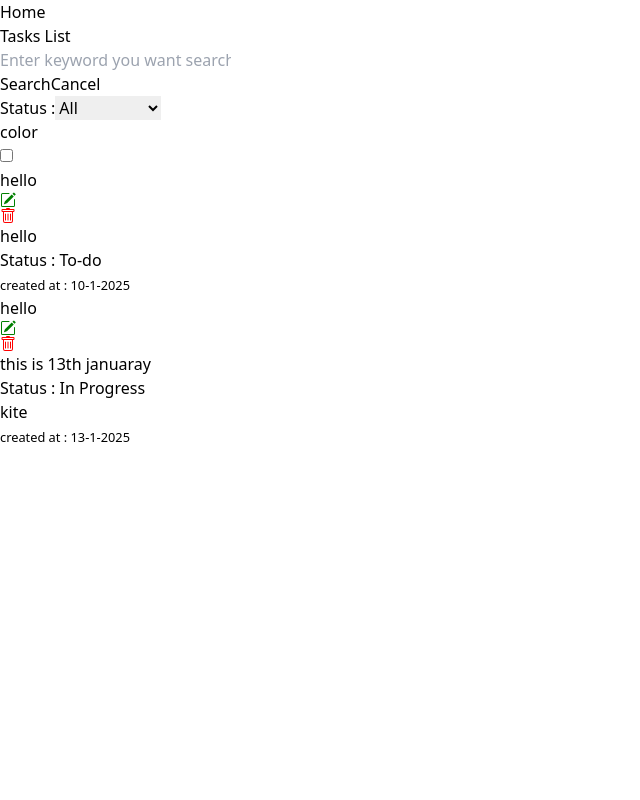
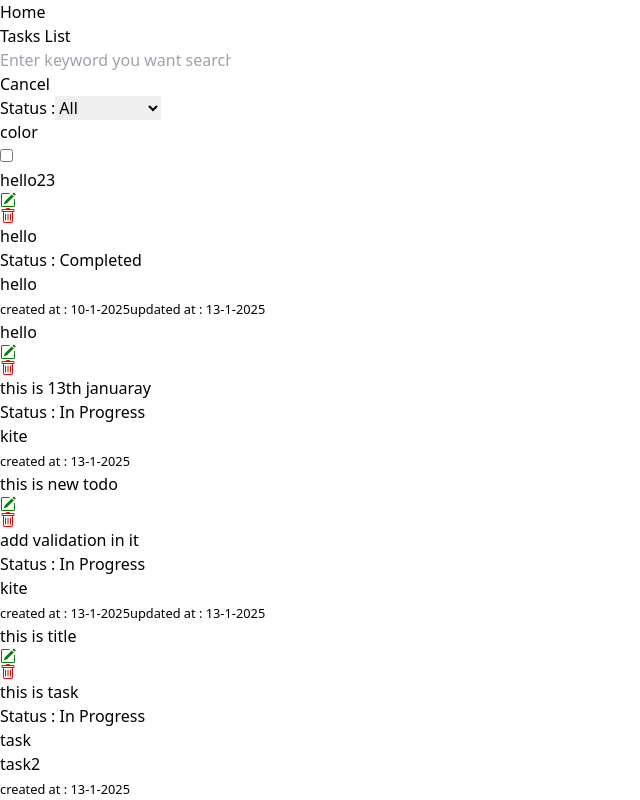
Before and after one commit to meet2883/todo-app, a React (Vite) app: page /list in a window 1280 px wide. Shown: the whole page, without its empty margins (0-640 px from the left). Built offline with nearby package versions, Linux system fonts and the light colour scheme; data requests are answered from the project's data file.

Commit message:
Improve search and filter functionality. And filter values whilte click on the todo tags.

```diff
--- a/db.json
+++ b/db.json
@@ -2,11 +2,14 @@
   "todos": [
     {
       "id": "3980",
-      "title": "hello",
+      "title": "hello23",
       "task": "hello",
       "createdAt": "10-1-2025",
-      "status": "To-do",
-      "tags": []
+      "status": "Completed",
+      "tags": [
+        "hello"
+      ],
+      "updatedDate": "13-1-2025"
     },
     {
       "id": "1413",
@@ -17,6 +20,28 @@
       "tags": [
         "kite"
       ]
+    },
+    {
+      "id": "3e9b",
+      "title": "this is new todo",
+      "task": "add validation in it",
+      "createdAt": "13-1-2025",
+      "status": "In Progress",
+      "tags": [
+        "kite"
+      ],
+      "updatedDate": "13-1-2025"
+    },
+    {
+      "id": "ab54",
+      "title": "this is title",
+      "task": "this is task",
+      "createdAt": "13-1-2025",
+      "status": "In Progress",
+      "tags": [
+        "task",
+        "task2"
+      ]
     }
   ]
 }
--- a/src/components/Card.jsx
+++ b/src/components/Card.jsx
@@ -20,6 +20,7 @@ class Card extends Component {
       updatedDate,
       startColor,
       tags,
+      handleclick
     } = this.props;
 
     const obj = {
@@ -41,18 +42,6 @@ class Card extends Component {
                         : "bg-white text-black"
                     }`}
         onMouseOver={() => {
-          // solution 1
-          // let number;
-          // let index = this.props.index + 1;
-
-          // if(index > 7) {
-          //     let diff = index / 7;
-          //     number = Math.floor(diff);
-          //     console.log(number)
-          // } else {
-          //     number = index;
-          // }
-
           // solution 2
           let number = Math.floor(Math.random() * (1, 7) + 1);
           let bg = obj[number];
@@ -94,6 +83,7 @@ class Card extends Component {
                 <div
                   key={index}
                   className={`${bg} flex items-center gap-1 rounded-full px-6 py-2 text-white`}
+                  onClick={(e) => handleclick(e,tag)}
                 >
                   {tag}
                 </div>
--- a/src/pages/List.jsx
+++ b/src/pages/List.jsx
@@ -20,11 +20,14 @@ class List extends Component {
       tag: "",
       tags: [],
       status: "",
+      isTagFilter: false,
+      tagQuery: "",
       filterValues: [],
       filterQuery: "",
       startColor: false,
       isTaskEmpty: false,
       isTitleEmpty: false,
+      isNoData : false
     };
     this.fetchTodoList = this.fetchTodoList.bind(this);
     this.deleteTodo = this.deleteTodo.bind(this);
@@ -38,6 +41,7 @@ class List extends Component {
     this.closeModel = this.closeModel.bind(this);
     this.handleColor = this.handleColor.bind(this);
     this.addTag = this.addTag.bind(this);
+    this.setFilterTagQuery = this.setFilterTagQuery.bind(this);
     this.handleCheckFieldValue = this.handleCheckFieldValue.bind(this);
   }
 
@@ -180,9 +184,15 @@ class List extends Component {
     }));
   };
 
+  setFilterTagQuery = (e, query) => {
+    e.preventDefault()
+    let searchQuery = query;
+    this.setState({ searchQuery })
+    this.searchTodos(e);
+  }
+
   // search tasks based on input string
-  searchTodos = (e) => {
-    e.preventDefault();
+  searchTodos = () => {
     const { searchQuery, todos, filterValues } = this.state;
 
     let data = filterValues.length > 0 ? filterValues : todos;
@@ -200,37 +210,55 @@ class List extends Component {
           updatedDate
             ?.toString()
             .toLowerCase()
-            .includes(searchQuery.toLowerCase())
+            .includes(searchQuery.toLowerCase()) ||
+          tags?.toString().toLowerCase().includes(searchQuery.toLowerCase())
         );
       });
 
+      if(filterResults.length > 0){
         this.setState({
           searchResults: filterResults,
+          isNoData : false
         });
+      } else {
+        this.setState({
+          searchResults: [],
+          isNoData : true
+        });
+      }
     }
   };
 
   //   filter tasks based on status
-  getfilterValues = (e) => {
+  getfilterValues = () => {
     // e.preventDefault();
-    let query = e.target.value;
-    this.setState({ filterQuery: query });
-    const { searchResults, todos } = this.state;
+    // let query = e.target.value;
+    // this.setState({ filterQuery: query });
+    const { searchResults, todos, searchQuery, filterQuery } = this.state;
 
     let filterData = searchResults.length > 0 ? searchResults : todos;
 
-    if (query === "All") {
+    if (filterQuery === "All") {
       this.setState({
         filterValues: [],
       });
     } else {
       const filterResults = filterData?.filter((todo) => {
-        return todo?.status === query;
+        return todo?.status === filterQuery;
       });
 
+      if(filterResults.length > 0){
         this.setState({
           filterValues: filterResults,
+          isNoData : false
         });
+      } else {
+        this.setState({
+          filterValues: [],
+          isNoData : true
+        });
+      }
+
     }
   };
 
@@ -240,6 +268,7 @@ class List extends Component {
     this.setState({
       searchQuery: "",
       searchResults: [],
+      isNoData : false
     });
   };
 
@@ -274,6 +303,16 @@ class List extends Component {
     document.addEventListener("keypress", this.handleKeyboardShortcuts);
   };
 
+  componentDidUpdate = (prevProps, prevState) => {
+    if(prevState.searchQuery !== this.state.searchQuery){
+      this.searchTodos();
+    }
+
+    if(prevState.filterQuery !== this.state.filterQuery){
+      this.getfilterValues()
+    }
+  }
+
   componentWillUnmount = () => {
     document.removeEventListener("keypress", this.handleKeyboardShortcuts);
   };
@@ -294,6 +333,7 @@ class List extends Component {
       isTitleEmpty,
       tags,
       tag,
+      isNoData
     } = this.state;
 
     const data =
@@ -328,12 +368,12 @@ class List extends Component {
                 isempty={0}
               />
 
-              <button
+              {/* <button
                 type="submit"
                 className="border border-none bg-blue-800 w-24 h-11 rounded-sm font-bold text-white"
               >
                 Search
-              </button>
+              </button> */}
 
               <button
                 type="reset"
@@ -352,7 +392,7 @@ class List extends Component {
                   name="filterQuery"
                   value={filterQuery}
                   onChange={(e) => {
-                    this.getfilterValues(e);
+                    this.setState({ filterQuery : e.target.value})
                   }}
                   className="w-28 h-10 p-1 border-2 rounded-sm cursor-pointer"
                 >
@@ -379,7 +419,7 @@ class List extends Component {
 
             {/* display todo's list */}
             <div className="grid grid-cols-1 gap-3">
-              {data.length === 0 ? (
+              {(data.length === 0 || isNoData ) ? (
                 <h1>No record found</h1>
               ) : (
                 data?.map((todo, index) => {
@@ -407,6 +447,7 @@ class List extends Component {
                       status={status}
                       updatedDate={updatedDate}
                       startColor={this.state.startColor}
+                      handleclick={this.setFilterTagQuery}
                     />
                   );
                 })
```
Lines whose indentation alone changed are shown as unchanged.
